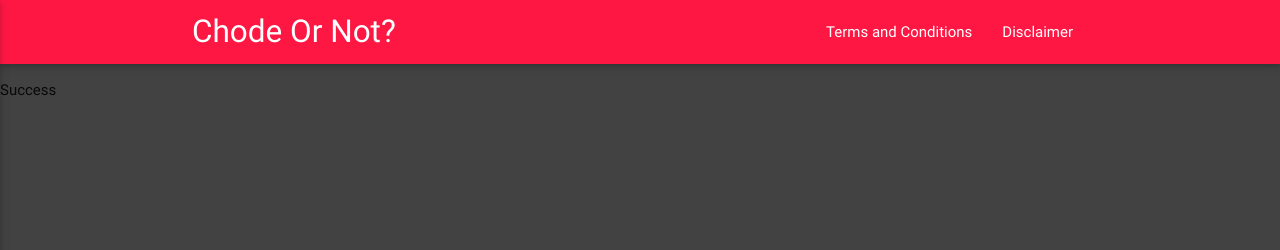
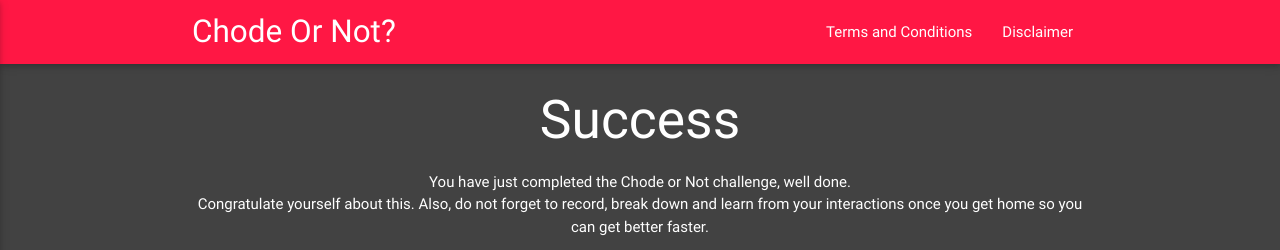
Before and after one commit to 2121159i/Chode-Or-Not-Prototype, a Django app: page /chodeOrNot/success/ in a window 1280 px wide. Shown: the top 250 px of the page. Run offline with Django 3.2, Linux system fonts and the light colour scheme; some libraries are stand-ins or nearby versions.

Commit message:
Adding the content and design for the success page. What do you think of the gif?

```diff
--- a/chode_or_not/templates/ChodeOrNot/success.html
+++ b/chode_or_not/templates/ChodeOrNot/success.html
@@ -5,6 +5,14 @@
 {% block title %}Success{% endblock %}
 
 {% block body_block %}
-    <p>Success</p>
-
+<div class="container center-align">
+  <h2 class="white-text">Success</h2>
+  <p class="white-text">
+    You have just completed the Chode or Not challenge, well done.
+  </br>
+     Congratulate yourself about this. Also, do not forget to record, break down and learn from your interactions
+     once you get home so you can get better faster.
+  </p>
+  <iframe src="//giphy.com/embed/Rgn6cUfaN5zW" width="480" height="270" frameBorder="0" class="giphy-embed" allowFullScreen></iframe>
+</div>
 {% endblock %}
```
